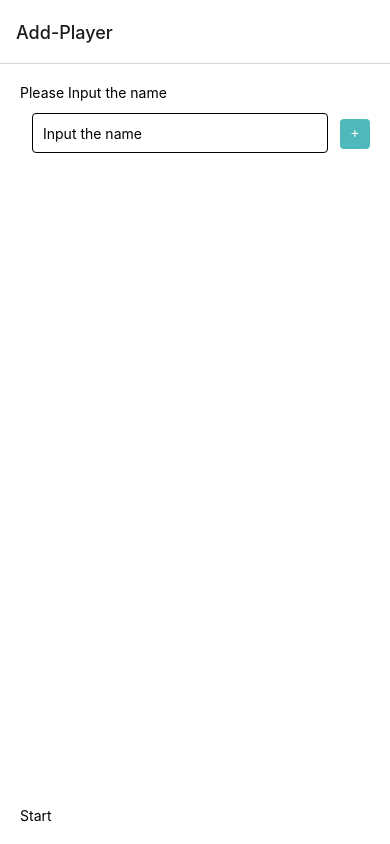
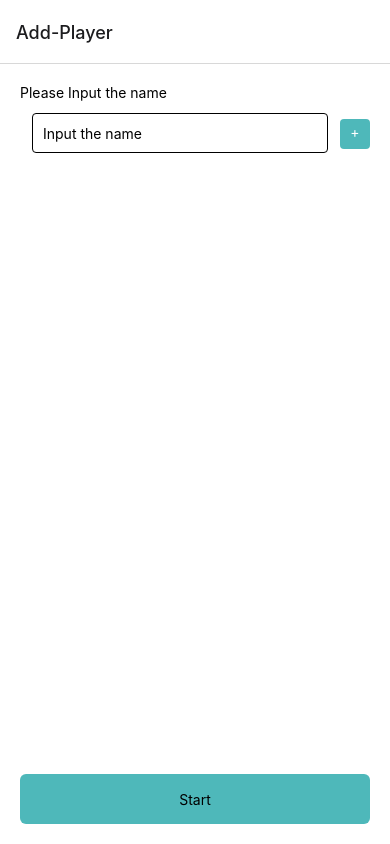
Before and after one commit to Cristian-Nass/bowling-score-counter-react-native, a React Native app: screen /Add-Player in a window 390 px wide. Built offline with nearby package versions, Linux system fonts and the light colour scheme.

Commit message:
style button

```diff
--- a/screens/AddPlayer.js
+++ b/screens/AddPlayer.js
@@ -93,7 +93,7 @@ export default function AddPlayer({navigation}) {
         }}
         alwaysBounceVertical={false}
       />
-      <Pressable onPress={startGame}>
+      <Pressable style={styles.startButton} onPress={startGame}>
         <Text>Start</Text>
       </Pressable>
     </View>
@@ -129,4 +129,13 @@ const styles = StyleSheet.create({
     padding: 8,
     borderRadius: 6,
   },
+  startButton: {
+    flex: 1,
+    justifyContent: 'center',
+    alignItems: 'center',
+    maxHeight: 50,
+    borderRadius: 6,
+    backgroundColor: '#4eb8ba',
+    color: 'red',
+  },
 });
```
